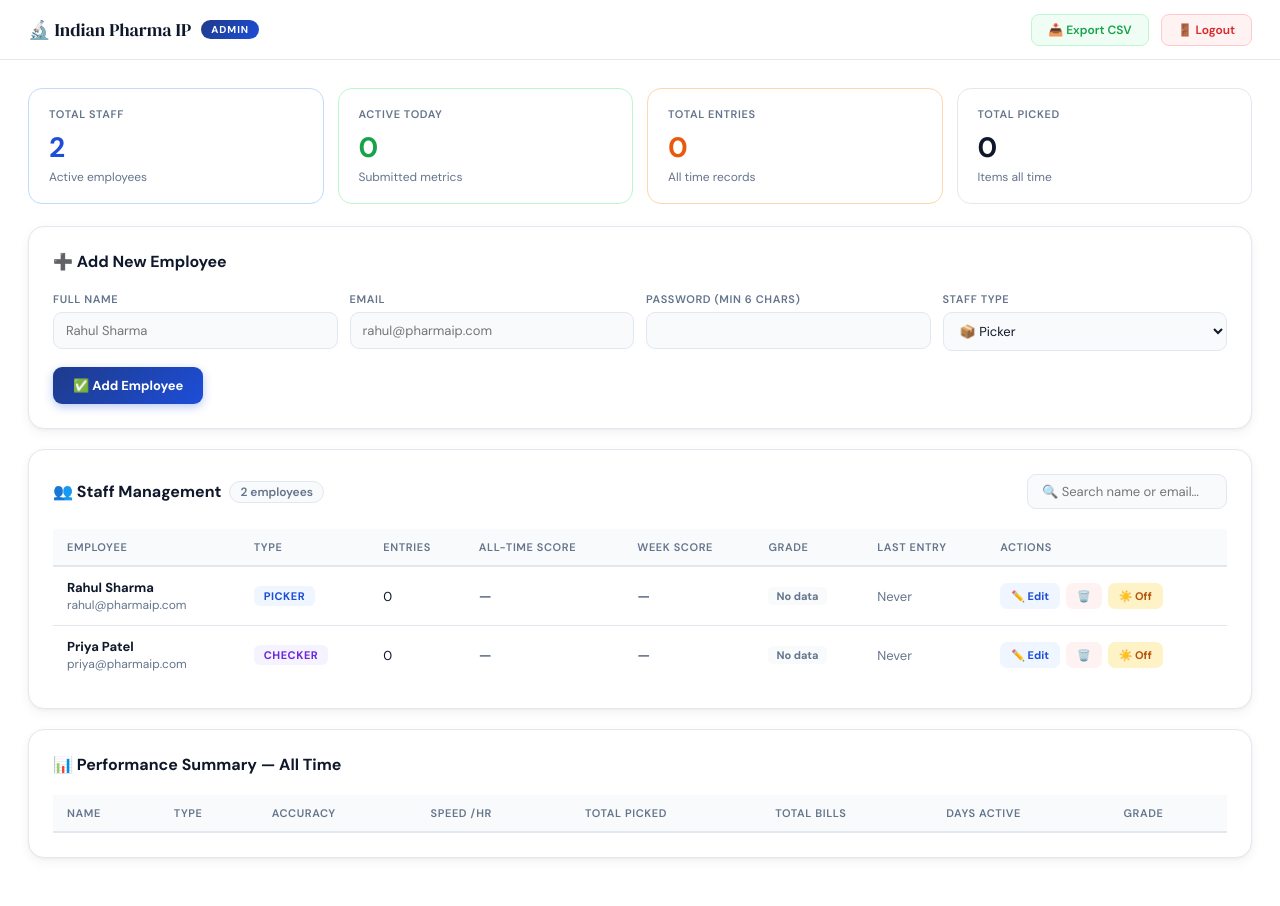
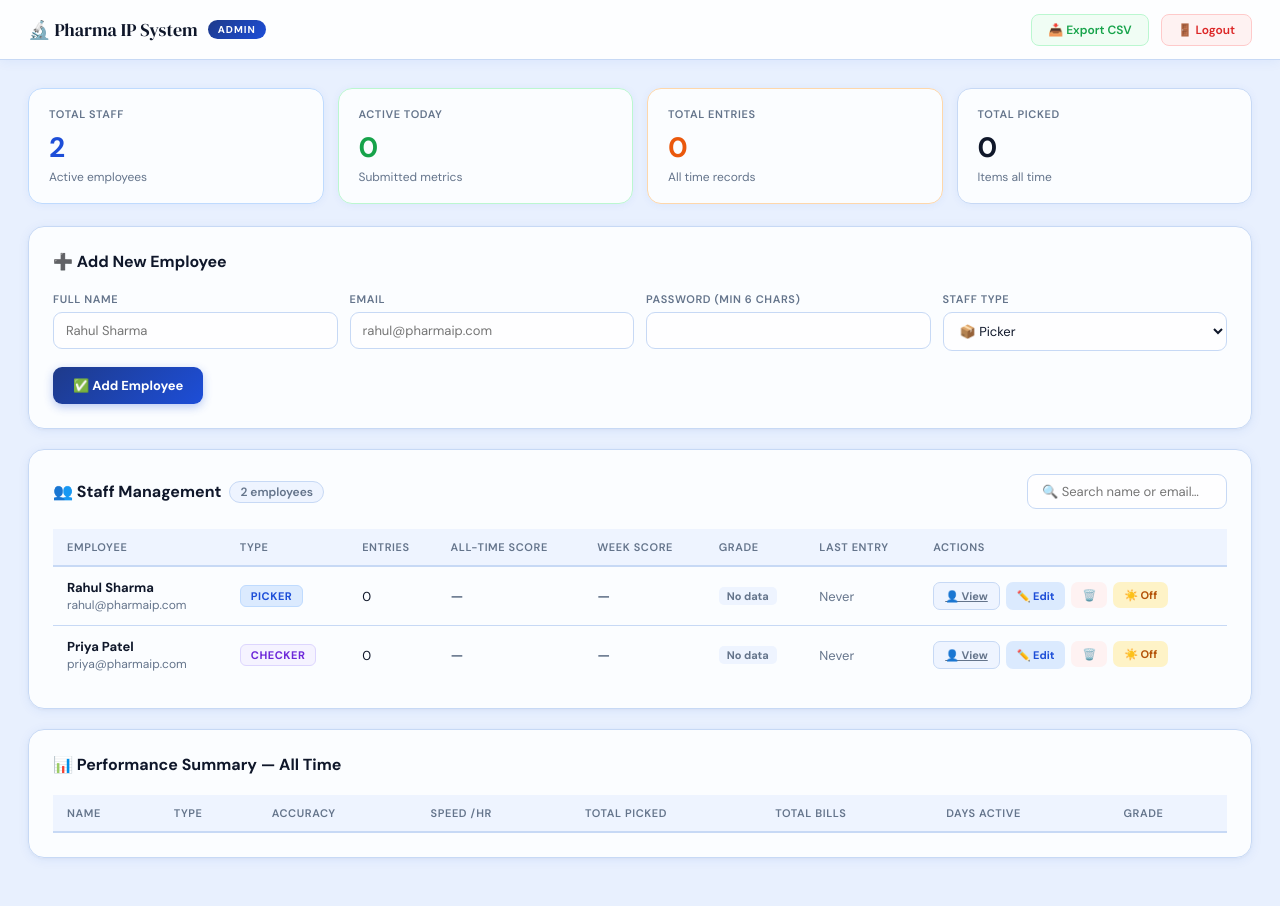
Before and after one commit to Ak-Warrior47/IndianPharma-IP--system, a Flask app: page /admin_dashboard in a window 1280 px wide. Run offline with Flask 3, Linux system fonts and the light colour scheme; the visitor is signed in with stand-in values (Sample User, id 1); lists and menus that the app fills with data are empty.

Commit message:
Update admin.html

```diff
--- a/templates/admin.html
+++ b/templates/admin.html
@@ -3,7 +3,7 @@
 <head>
 <meta charset="UTF-8">
 <meta name="viewport" content="width=device-width, initial-scale=1.0">
-<title>Admin | Indian Pharma IP</title>
+<title>Admin | Pharma IP System</title>
 <link href="https://fonts.googleapis.com/css2?family=DM+Sans:wght@300;400;500;600;700&family=DM+Serif+Display&display=swap" rel="stylesheet">
 <style>
 *, *::before, *::after { margin: 0; padding: 0; box-sizing: border-box; }
@@ -11,12 +11,13 @@
 :root {
   --blue:      #1d4ed8;
   --blue-dark: #1e3a8a;
-  --blue-lite: #eff6ff;
-  --blue-mid:  #dbeafe;
+  --blue-lite: #dbeafe;
+  --blue-mid:  #bfdbfe;
   --text:      #0f172a;
   --muted:     #64748b;
-  --border:    #e2e8f0;
-  --bg:        #f8fafc;
+  --border:    #c7d9f5;
+  --bg:        #eef4ff;
+  --page-bg:   #e8f0fe;
   --white:     #ffffff;
   --success:   #16a34a;
   --danger:    #dc2626;
@@ -28,7 +29,7 @@
 
 body {
   font-family: 'DM Sans', sans-serif;
-  background: #ffffff;
+  background: var(--page-bg);
   min-height: 100vh;
   color: var(--text);
 }
@@ -36,11 +37,12 @@ body {
 /* ── NAV ── */
 .nav {
   position: sticky; top: 0; z-index: 200;
-  background: rgba(255,255,255,0.94);
+  background: rgba(255,255,255,0.9);
   backdrop-filter: blur(14px);
   border-bottom: 1px solid var(--border);
   padding: 0 28px; height: 60px;
   display: flex; align-items: center; justify-content: space-between;
+  box-shadow: 0 1px 12px rgba(29,78,216,0.07);
 }
 .nav-brand {
   font-family: 'DM Serif Display', serif;
@@ -93,23 +95,24 @@ body {
   gap: 14px; margin-bottom: 22px;
 }
 .ov-card {
-  background: var(--white); border: 1px solid var(--border);
+  background: rgba(255,255,255,0.85); border: 1px solid var(--border);
   border-radius: 14px; padding: 18px 20px;
   transition: box-shadow 0.2s;
+  box-shadow: 0 1px 8px rgba(29,78,216,0.06);
 }
-.ov-card:hover { box-shadow: 0 4px 16px rgba(0,0,0,0.07); }
+.ov-card:hover { box-shadow: 0 4px 16px rgba(29,78,216,0.12); }
 .ov-label { font-size: 11px; font-weight: 600; color: var(--muted); text-transform: uppercase; letter-spacing: 0.6px; margin-bottom: 8px; }
 .ov-value { font-size: 28px; font-weight: 700; color: var(--text); }
 .ov-sub   { font-size: 12px; color: var(--muted); margin-top: 3px; }
-.ov-card.blue   { border-color: #bfdbfe; } .ov-card.blue .ov-value   { color: var(--blue);    }
-.ov-card.green  { border-color: #bbf7d0; } .ov-card.green .ov-value  { color: var(--success); }
-.ov-card.orange { border-color: #fed7aa; } .ov-card.orange .ov-value { color: #ea580c;        }
+.ov-card.blue   { border-color: var(--blue-mid); } .ov-card.blue .ov-value   { color: var(--blue);    }
+.ov-card.green  { border-color: #bbf7d0; }          .ov-card.green .ov-value  { color: var(--success); }
+.ov-card.orange { border-color: #fed7aa; }          .ov-card.orange .ov-value { color: #ea580c;        }
 
 /* ── CARD ── */
 .card {
-  background: var(--white); border: 1px solid var(--border);
+  background: rgba(255,255,255,0.85); border: 1px solid var(--border);
   border-radius: 16px; padding: 24px; margin-bottom: 20px;
-  box-shadow: 0 1px 3px rgba(0,0,0,0.04), 0 4px 12px rgba(0,0,0,0.05);
+  box-shadow: 0 2px 12px rgba(29,78,216,0.07), 0 1px 3px rgba(0,0,0,0.04);
 }
 .card-header {
   display: flex; align-items: center; justify-content: space-between;
@@ -128,7 +131,7 @@ body {
 .field label { font-size: 11px; font-weight: 600; color: var(--muted); text-transform: uppercase; letter-spacing: 0.6px; margin-bottom: 6px; }
 .field input, .field select {
   padding: 9px 12px; border: 1.5px solid var(--border); border-radius: 9px;
-  background: var(--bg); font-size: 13px; font-family: 'DM Sans', sans-serif; color: var(--text);
+  background: rgba(255,255,255,0.8); font-size: 13px; font-family: 'DM Sans', sans-serif; color: var(--text);
   transition: all 0.2s;
 }
 .field input:focus, .field select:focus {
@@ -157,7 +160,7 @@ thead th {
 }
 tbody td { padding: 12px 14px; border-bottom: 1px solid var(--border); font-size: 13px; vertical-align: middle; }
 tbody tr:last-child td { border-bottom: none; }
-tbody tr:hover td { background: #fafafa; }
+tbody tr:hover td { background: rgba(219,234,254,0.3); }
 
 .emp-name { font-weight: 700; color: var(--text); }
 .emp-email { font-size: 12px; color: var(--muted); margin-top: 1px; }
@@ -166,8 +169,8 @@ tbody tr:hover td { background: #fafafa; }
   display: inline-block; padding: 3px 10px; border-radius: 6px;
   font-size: 11px; font-weight: 700; text-transform: uppercase; letter-spacing: 0.5px;
 }
-.type-picker  { background: #eff6ff; color: var(--blue); }
-.type-checker { background: #f5f3ff; color: #6d28d9; }
+.type-picker  { background: var(--blue-lite); color: var(--blue); border: 1px solid var(--blue-mid); }
+.type-checker { background: #f5f3ff; color: #6d28d9; border: 1px solid #ddd6fe; }
 
 .score-cell { font-weight: 700; font-size: 14px; }
 
@@ -191,6 +194,8 @@ tbody tr:hover td { background: #fafafa; }
 }
 .btn-edit    { background: var(--blue-lite); color: var(--blue); }
 .btn-edit:hover    { background: var(--blue-mid); }
+.btn-view    { background: var(--bg); color: var(--muted); border: 1px solid var(--border); }
+.btn-view:hover    { background: var(--blue-lite); color: var(--blue); }
 .btn-delete  { background: var(--red-bg); color: var(--danger); }
 .btn-delete:hover  { background: #fecdd3; }
 .btn-sunday  { background: #fef3c7; color: #b45309; }
@@ -208,8 +213,9 @@ tbody tr:hover td { background: #fafafa; }
 .modal {
   background: var(--white); border-radius: 20px;
   padding: 32px; max-width: 480px; width: 100%;
-  box-shadow: 0 20px 60px rgba(0,0,0,0.2);
+  box-shadow: 0 20px 60px rgba(29,78,216,0.15);
   animation: slideIn 0.2s ease;
+  border: 1px solid var(--border);
 }
 @keyframes slideIn { from { opacity: 0; transform: scale(0.95) translateY(10px); } to { opacity: 1; transform: scale(1) translateY(0); } }
 .modal-title { font-size: 18px; font-weight: 700; margin-bottom: 20px; color: var(--text); }
@@ -233,30 +239,19 @@ tbody tr:hover td { background: #fafafa; }
 .search-input {
   padding: 8px 14px; border: 1.5px solid var(--border); border-radius: 9px;
   font-size: 13px; font-family: 'DM Sans', sans-serif; color: var(--text);
-  background: var(--bg); transition: all 0.2s; min-width: 200px;
+  background: rgba(255,255,255,0.8); transition: all 0.2s; min-width: 200px;
 }
 .search-input:focus { outline: none; border-color: var(--blue); background: var(--white); box-shadow: 0 0 0 3px rgba(29,78,216,0.1); }
 
 /* ── NO DATA ── */
 .empty { text-align: center; padding: 40px; color: var(--muted); font-style: italic; }
 
-.divider { height: 1px; background: var(--border); margin: 20px 0; }
-
-/* ── LAST SEEN ── */
-.last-seen-dot {
-  width: 8px; height: 8px; border-radius: 50%;
-  display: inline-block; margin-right: 6px;
-}
-.dot-today { background: var(--success); }
-.dot-week  { background: var(--warn); }
-.dot-old   { background: #cbd5e1; }
-
 /* ── EMAIL AUTOCOMPLETE in add form ── */
 .field-wrap { position: relative; }
 .ac-list {
   position: absolute; top: calc(100% + 4px); left: 0; right: 0;
   background: var(--white); border: 1.5px solid var(--blue);
-  border-radius: 9px; box-shadow: 0 8px 24px rgba(0,0,0,0.12);
+  border-radius: 9px; box-shadow: 0 8px 24px rgba(29,78,216,0.15);
   z-index: 300; overflow: hidden; display: none;
 }
 .ac-list.show { display: block; }
@@ -268,7 +263,16 @@ tbody tr:hover td { background: #fafafa; }
 .ac-item:hover, .ac-item.sel { background: var(--blue-lite); }
 .ac-item .ac-domain { color: var(--blue); font-weight: 600; }
 
-/* ── RESPONSIVE FIXES ── */
+/* ── LAST SEEN ── */
+.last-seen-dot {
+  width: 8px; height: 8px; border-radius: 50%;
+  display: inline-block; margin-right: 6px;
+}
+.dot-today { background: var(--success); }
+.dot-week  { background: var(--warn); }
+.dot-old   { background: #cbd5e1; }
+
+/* ── RESPONSIVE ── */
 @media (max-width: 700px) {
   .nav { padding: 0 14px; gap: 8px; }
   .main { padding: 14px; }
@@ -323,7 +327,7 @@ tbody tr:hover td { background: #fafafa; }
 <!-- NAV -->
 <nav class="nav">
   <div class="nav-brand">
-    🔬 Indian Pharma IP
+    🔬 Pharma IP System
     <span class="pill-admin">Admin</span>
   </div>
   <div class="nav-right">
@@ -450,7 +454,7 @@ tbody tr:hover td { background: #fafafa; }
             <td>
               {% if r.stats %}
                 {% set g = r.stats.grade %}
-                <span class="tag {% if g == 'EXCELLENT' %}tag-ex{% elif g == 'GOOD' %}tag-good{% elif g == 'AVERAGE' %}tag-avg{% else %}tag-poor{% endif %}">{{ g }}</span>
+                <span class="tag {% if g in ['ELITE','EXCELLENT'] %}tag-ex{% elif g in ['GOOD','PROFICIENT'] %}tag-good{% elif g in ['AVERAGE','SATISFACTORY'] %}tag-avg{% else %}tag-poor{% endif %}">{{ g }}</span>
               {% else %}<span class="tag tag-none">No data</span>{% endif %}
             </td>
             <td>
@@ -461,6 +465,7 @@ tbody tr:hover td { background: #fafafa; }
             </td>
             <td>
               <div class="actions">
+                <a href="/staff/{{ r.emp.id }}" class="btn-sm btn-view">👤 View</a>
                 <button class="btn-sm btn-edit"
                   onclick="openEdit({{ r.emp.id }}, '{{ r.emp.name|e }}', '{{ r.emp.email|e }}', '{{ r.emp.staff_type }}')">
                   ✏️ Edit
@@ -517,7 +522,7 @@ tbody tr:hover td { background: #fafafa; }
             <td>{{ r.stats.days }}</td>
             <td>
               {% set g = r.stats.grade %}
-              <span class="tag {% if g == 'EXCELLENT' %}tag-ex{% elif g == 'GOOD' %}tag-good{% elif g == 'AVERAGE' %}tag-avg{% else %}tag-poor{% endif %}">{{ g }}</span>
+              <span class="tag {% if g in ['ELITE','EXCELLENT'] %}tag-ex{% elif g in ['GOOD','PROFICIENT'] %}tag-good{% elif g in ['AVERAGE','SATISFACTORY'] %}tag-avg{% else %}tag-poor{% endif %}">{{ g }}</span>
             </td>
           </tr>
           {% endif %}{% endfor %}
@@ -530,14 +535,12 @@ tbody tr:hover td { background: #fafafa; }
 </div><!-- /main -->
 
 <script>
-// ── NAME AUTO-CAPITALIZE ──
 function capName(input) {
   const pos = input.selectionStart;
   input.value = input.value.replace(/\b\w/g, c => c.toUpperCase());
   try { input.setSelectionRange(pos, pos); } catch(e){}
 }
 
-// ── ADD-FORM EMAIL AUTOCOMPLETE ──
 let addAcIdx = -1;
 function handleAddEmail(input) {
   const val = input.value;
@@ -577,7 +580,6 @@ document.addEventListener('click', function(e) {
   }
 });
 
-// ── EDIT MODAL ──
 function openEdit(id, name, email, type) {
   document.getElementById('editForm').action = '/admin/edit_user/' + id;
   document.getElementById('edit-name').value  = name;
@@ -592,7 +594,6 @@ document.getElementById('editModal').addEventListener('click', function(e) {
   if (e.target === this) closeEdit();
 });
 
-// ── SEARCH FILTER ──
 function filterTable() {
   const q    = document.getElementById('searchBox').value.toLowerCase();
   const rows = document.querySelectorAll('#staffTable tbody tr');
@@ -602,7 +603,6 @@ function filterTable() {
   });
 }
 
-// ── SOCKET.IO (safe) ──
 if (typeof io !== 'undefined') {
   const socket = io();
   socket.on('admin_alert', function(msg) {
```
